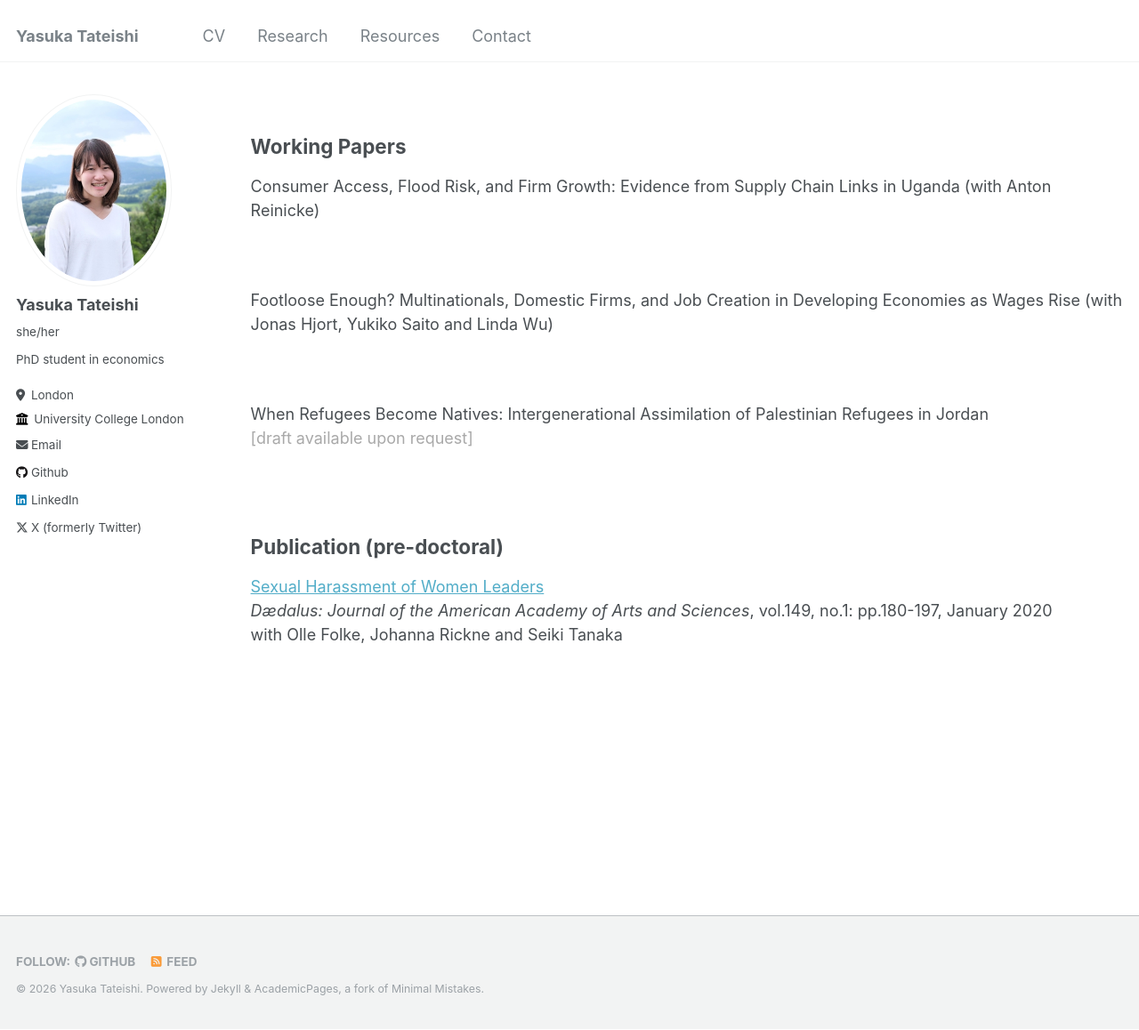
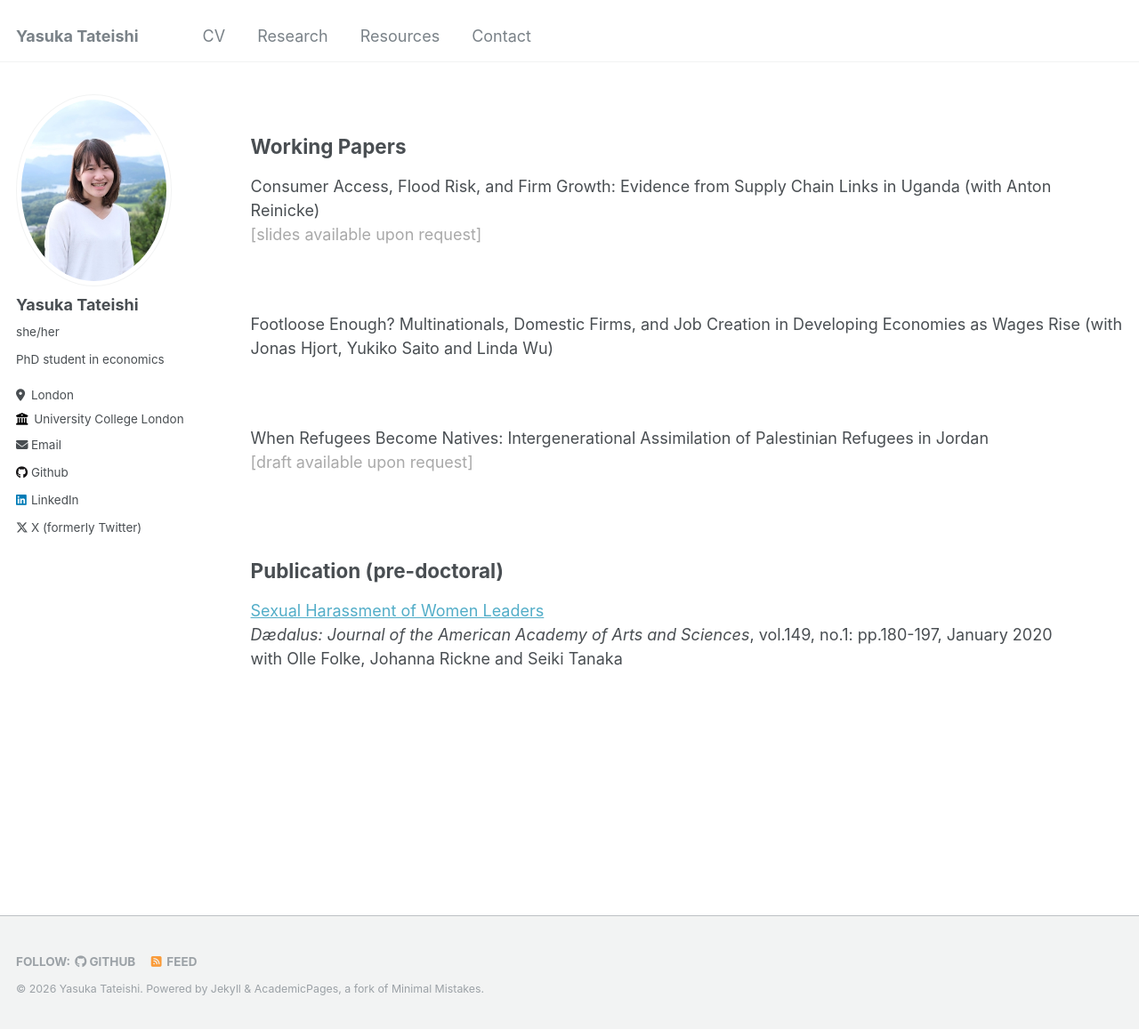
Before and after one commit to yaskatat/yaskatat.github.io, a Jekyll site: the page built from _pages/research.md, in a window 1280 px wide and 1158 px high. Shown: the whole window at 89% size. Built offline with Jekyll 4.4.1, drawn with Linux system fonts in a browser that asks for light colours.

Commit message:
Update research.md

```diff
--- a/_pages/research.md
+++ b/_pages/research.md
@@ -8,7 +8,8 @@ author_profile: true
 
 ## Working Papers
 
-Consumer Access, Flood Risk, and Firm Growth: Evidence from Supply Chain Links in Uganda (with Anton Reinicke)
+Consumer Access, Flood Risk, and Firm Growth: Evidence from Supply Chain Links in Uganda (with Anton Reinicke) <br/>
+<span style="color: DarkGrey">[slides available upon request]</span>
 
 <br/>
 
```
